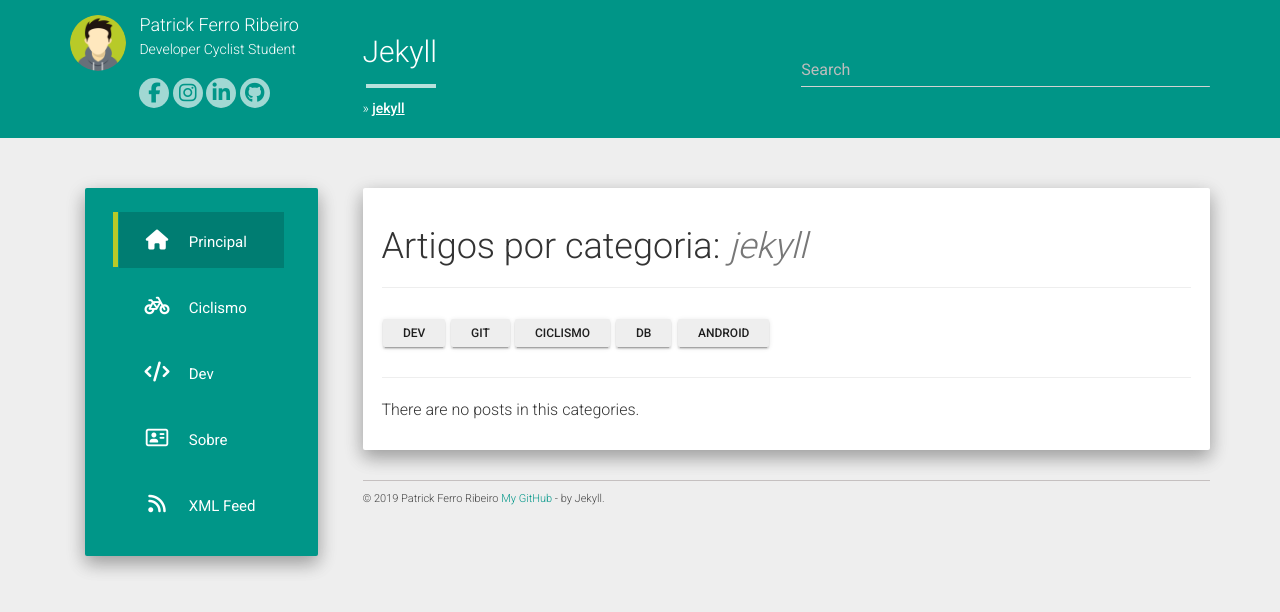
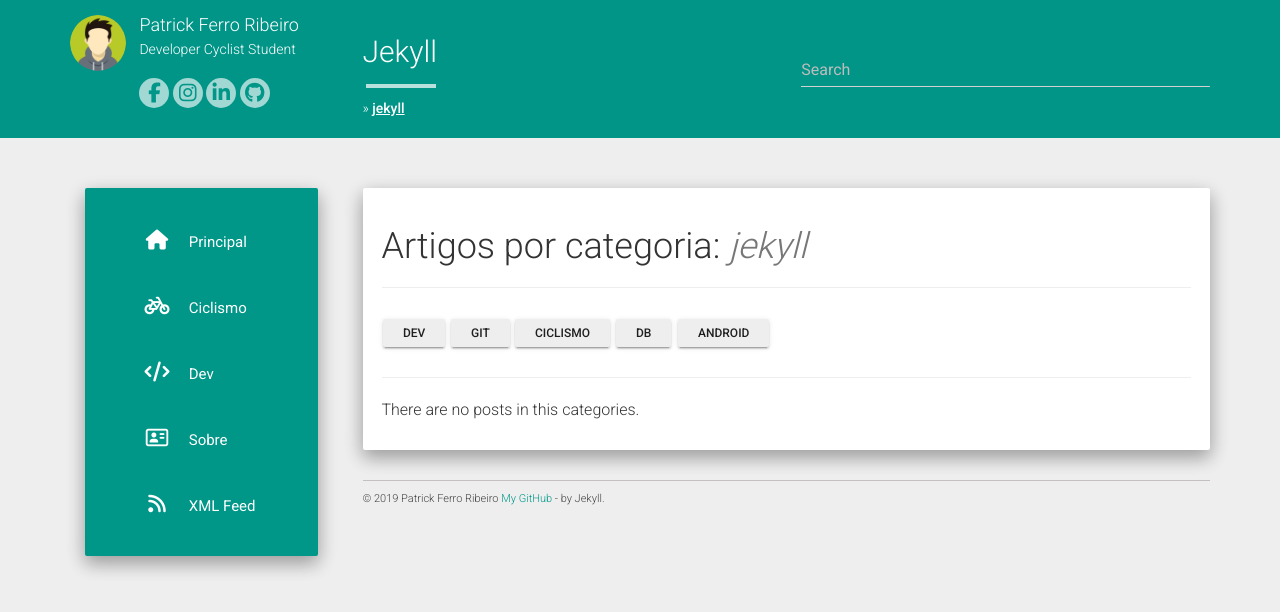
Before and after one commit to riberman/riberman.github.io, a Jekyll site: the page built from category/jekyll.md, in a window 1280 px wide. Shown: the top 612 px of the page. Built offline with Jekyll 4.4.1, drawn with Linux system fonts in a browser that asks for light colours; nearby versions of some CDN libraries.

Commit message:
test categories navigation

```diff
--- a/_includes/navigation.html
+++ b/_includes/navigation.html
@@ -12,7 +12,7 @@
 	{% endif %}
 	{% assign target = i.target %}
     {% unless target %} {% assign target = '_self' %} {% endunless %}
-	{% if pageurl == menuurl or menuurl != '' and pageurl != '' and menuurl == categorie %}
+	{% if ((pageurl == menuurl) || (menuurl != '' && pageurl != '' && (menuurl == categorie))) %}
 		{% assign current = 'current-menu-item' %}
 	{% endif %}
 	<li class="col-lg-12 col-md-12 col-sm-4 col-xs-12 {{ current }} {{ pageurl }}"><a href="{{ linkurl }}" target="{{ target }}"><i class="{{ i.icon }}"></i> {{ i.text }}</a></li>
```
